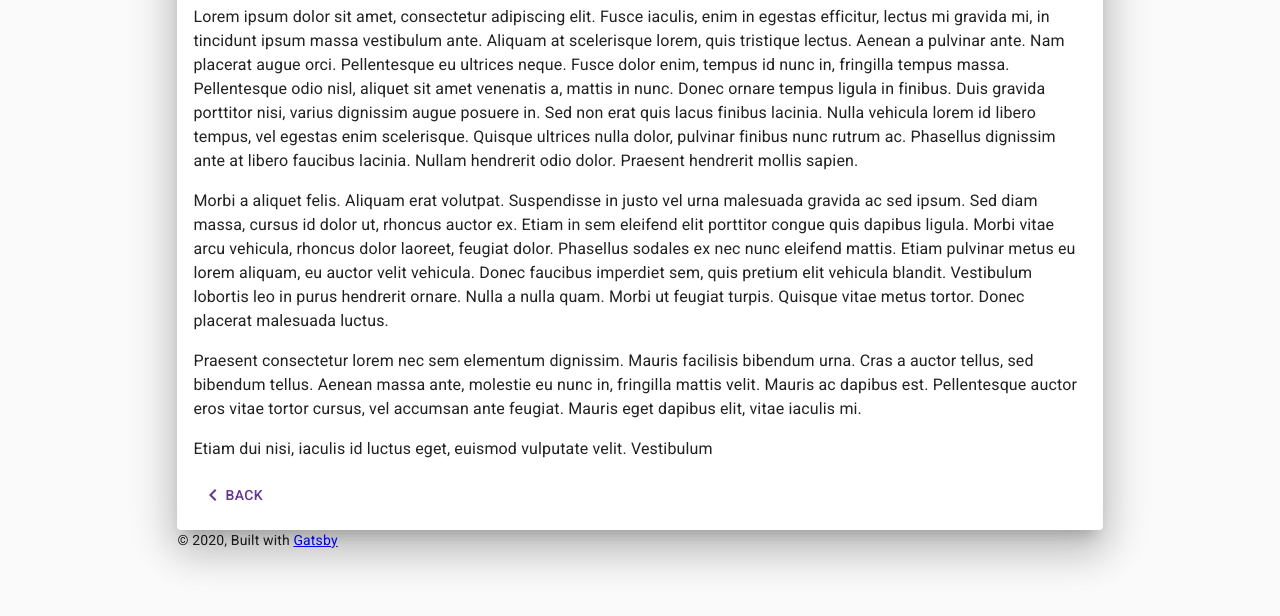
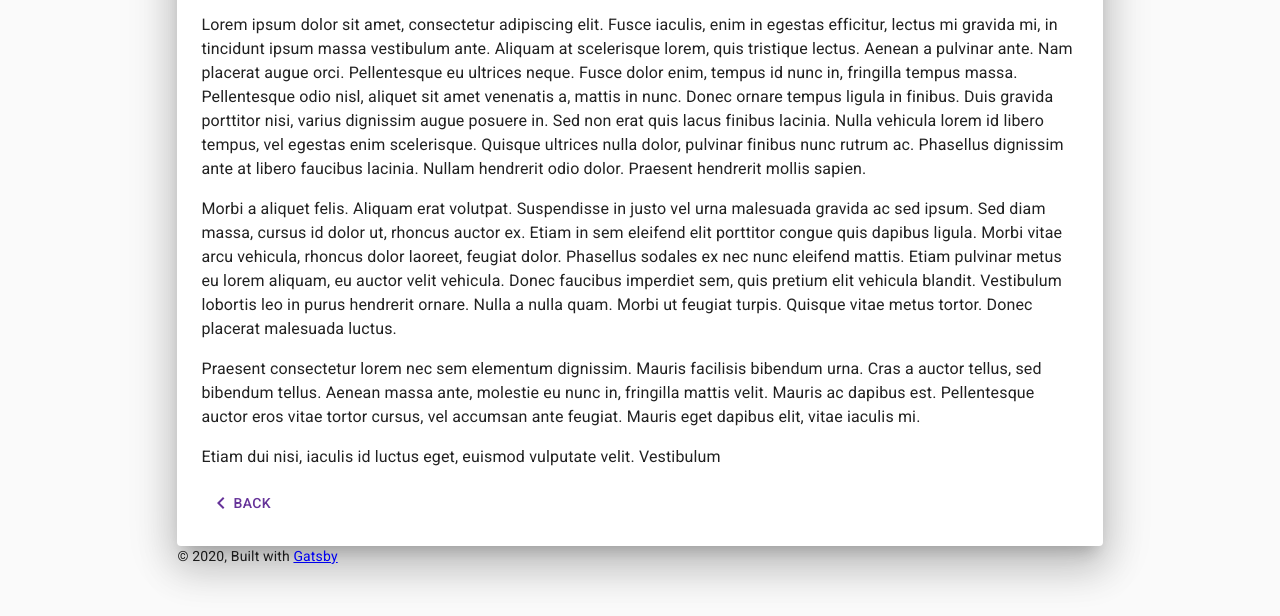
Before and after one commit to jacklansing/wip-mui-netlifycms, a Gatsby site: page /2020-07-16-this-is-a-new-new-newest-post/ in a window 1280 px wide. Shown: the part 184-800 px from the top of the page. Built offline with nearby package versions, Linux system fonts and the light colour scheme; Gatsby itself is replaced by a stand-in of ours.

Commit message:
style: post style tweak

```diff
--- a/src/templates/post.js
+++ b/src/templates/post.js
@@ -23,6 +23,9 @@ export const query = graphql`
 const useStyles = makeStyles(theme => ({
   root: {
     padding: theme.spacing(2),
+    [theme.breakpoints.up("md")]: {
+      padding: theme.spacing(3),
+    },
   },
 }))
 
```
